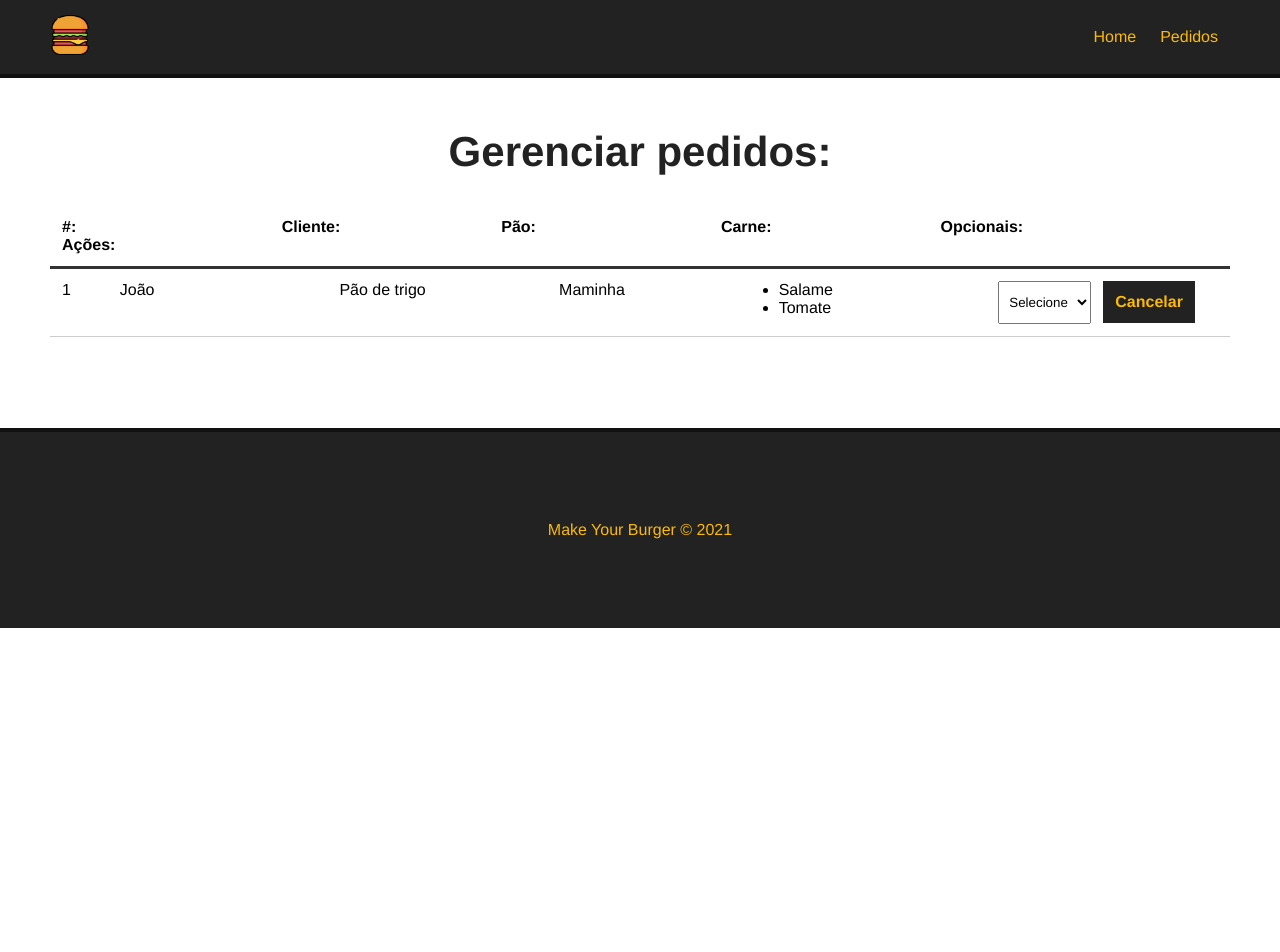
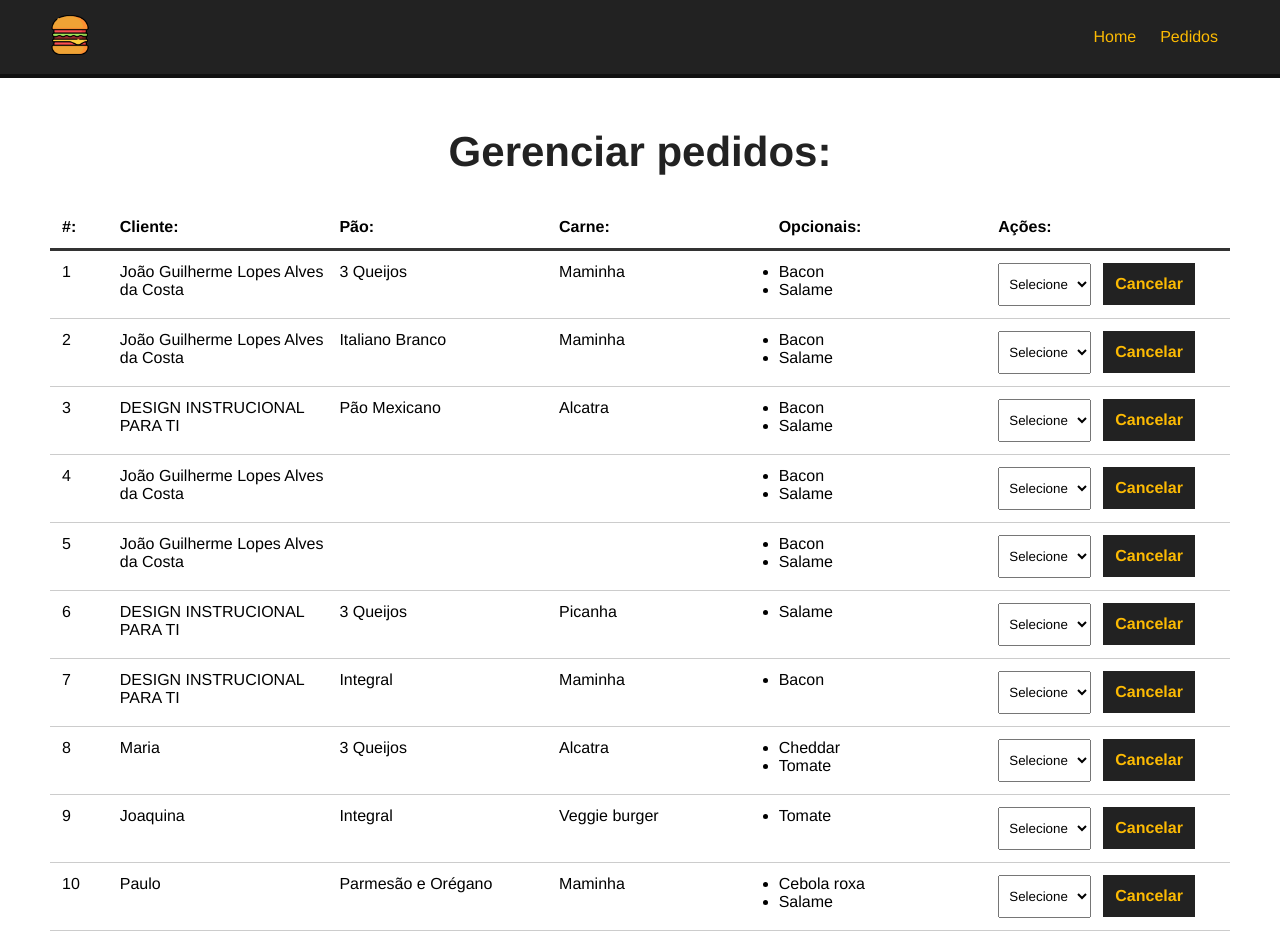
Before and after one commit to joaoguilac/learning-vue, a Vue app in the folder make_your_burger/: page /pedidos in a window 1280 px wide. Shown: the top 952 px of the page. Before the commit the page ends 800 px from the top, so only its background shows below. Built offline with nearby package versions, Linux system fonts and the light colour scheme; data requests are answered from the project's data file.

Commit message:
Aula 29 finalizada

```diff
--- a/make_your_burger/db/db.json
+++ b/make_your_burger/db/db.json
@@ -177,6 +177,17 @@
       ],
       "status": "Solicitado",
       "id": 9
+    },
+    {
+      "nome": "Paulo",
+      "carne": "Maminha",
+      "pao": "Parmesão e Orégano",
+      "opcionais": [
+        "Cebola roxa",
+        "Salame"
+      ],
+      "status": "Solicitado",
+      "id": 10
     }
   ]
 }
--- a/make_your_burger/src/components/Dashboard.vue
+++ b/make_your_burger/src/components/Dashboard.vue
@@ -2,7 +2,7 @@
   <div id="burger-table">
     <div>
       <div id="burger-table-heading">
-        <div class="order id">#:</div>
+        <div class="order-id">#:</div>
         <div>Cliente:</div>
         <div>Pão:</div>
         <div>Carne:</div>
@@ -11,15 +11,16 @@
       </div>
     </div>
     <div id="burger-table-rows">
-      <div class="burger-table-row">
-        <div class="order-number">1</div>
-        <div>João</div>
-        <div>Pão de trigo</div>
-        <div>Maminha</div>
+      <div class="burger-table-row" v-for="burger in burgers" :key="burger.id">
+        <div class="order-number">{{ burger.id }}</div>
+        <div>{{ burger.nome }}</div>
+        <div>{{ burger.pao }}</div>
+        <div>{{ burger.carne }}</div>
         <div>
           <ul>
-            <li>Salame</li>
-            <li>Tomate</li>
+            <li v-for="(opcional, index) in burger.opcionais" :key="index">
+              {{ opcional }}
+            </li>
           </ul>
         </div>
         <div>
@@ -35,7 +36,29 @@
 
 <script>
 export default {
-  name: "Dashboard"
+  name: "Dashboard",
+  data() {
+    return {
+      burgers: null,
+      burger_id: null,
+      status: []
+    }
+  },
+  methods: {
+    async getPedidos() {
+      const req = await fetch("http://localhost:3000/burgers");
+      const data = await req.json();
+
+      this.burgers = data;
+
+      console.log(this.burgers);
+
+      // resgatar os status
+    }
+  },
+  mounted() {
+    this.getPedidos();
+  }
 }
 </script>
 
@@ -58,15 +81,15 @@
     border-bottom: 3px solid #333;
   }
 
-  #burger-table-heading div,
-  .burger-table-row div {
-    width: 19%;
-  }
-
   .burger-table-row {
     width: 100%;
     padding: 12px;
     border-bottom: 1px solid #CCC;
+  }
+
+  #burger-table-heading div,
+  .burger-table-row div {
+    width: 19%;
   }
 
   #burger-table-heading .order-id,
```
